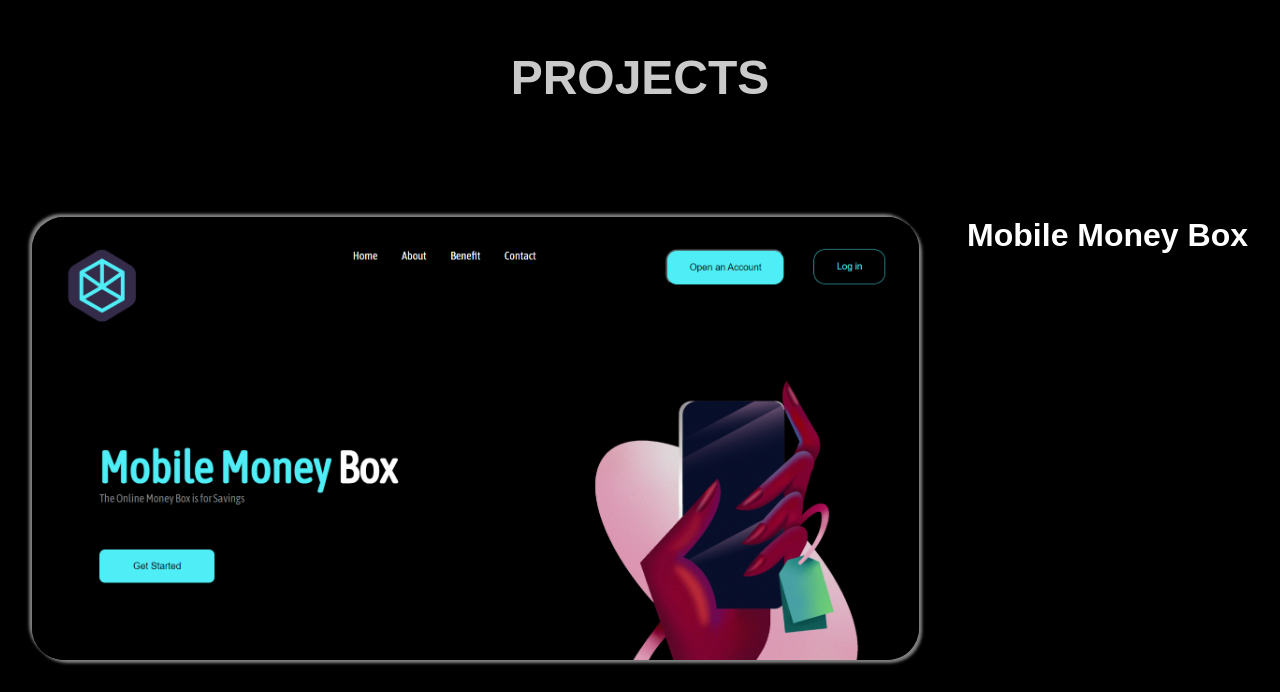
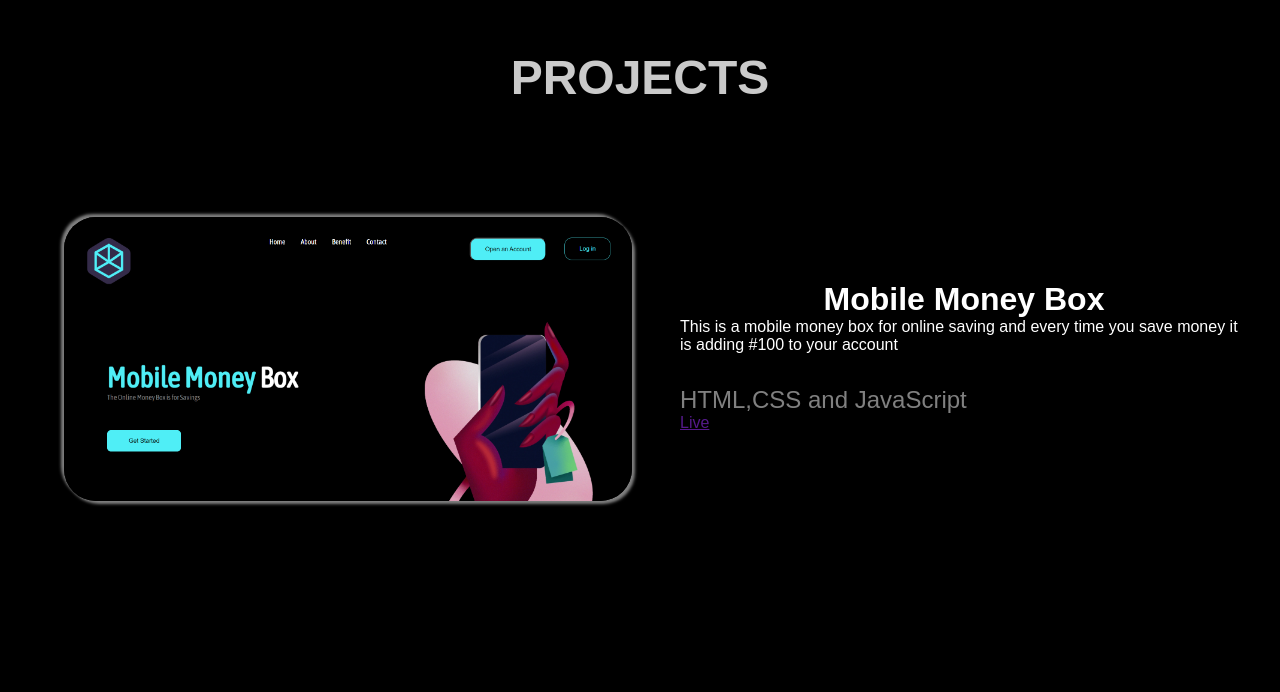
Before and after one commit to TaiwoSoftware/Akerele, a React (Vite) app: page / in a window 1280 px wide. Shown: the part 1886-2578 px from the top of the page. After the commit the page ends 2419 px from the top, so only its background shows below. Built offline with nearby package versions, Linux system fonts and the light colour scheme.

Commit message:
almost done

```diff
--- a/index.html
+++ b/index.html
@@ -2,7 +2,7 @@
 <html lang="en">
   <head>
     <meta charset="UTF-8" />
-    <link rel="icon" type="image/svg+xml" href="/vite.svg" />
+    <link rel="icon" type="image/svg+xml" href="/src/images/Screenshot (123).png" />
     <meta name="viewport" content="width=device-width, initial-scale=1.0" />
     <title>Akerele</title>
   </head>
--- a/src/App.css
+++ b/src/App.css
@@ -97,15 +97,15 @@ body {
 }
 
 .header h1{
-    text-align: center;
     font-size: 4rem;
+    padding: 2rem;
     color: rgb(205, 205, 205);
 }
 
 .header p {
-    text-align: center;
     font-size: 2rem;
     color: rgb(205, 205, 205);
+    padding-left: 2rem;
 }
 
 .details {
@@ -204,8 +204,9 @@ body {
     width: 100%;
     box-sizing: border-box;
     display: grid;
-    grid-template-columns: 1fr auto;
+    grid-template-columns: 1fr 1fr;
     gap: 3rem;
+    padding-left:2rem ;
 }
 
 .pro {
@@ -235,6 +236,19 @@ body {
     text-align: center;
 }
 
-/* .detailed {
-    width: 50%;
-} */
+.detailed  h3{
+    width: 100%;
+    text-align: center;
+    align-items: center;
+    margin-top: 4rem;
+}
+
+.detailed p {
+    width: 100%;
+}
+
+.tools {
+    color: gray;
+    margin-top: 2rem;
+    font-size: 1.5rem;
+}
--- a/src/components/Body.jsx
+++ b/src/components/Body.jsx
@@ -41,7 +41,10 @@ const Body = () => {
               alt="Mobile image"
               sizingImage="mobileImage"
               nameOfProject='Mobile Money Box'
-              // details='This production is to make life easier for a human to be able to save money at your wish and the moment you save your money'
+              details="This is a mobile money box for online saving and every time you save money it is adding #100 to your account"
+              skill="HTML,CSS and JavaScript"
+              href=''
+              links='Live'
             />
           </div>
         </div>
--- a/src/components/Project.jsx
+++ b/src/components/Project.jsx
@@ -9,6 +9,7 @@ const Project = ({
   sizingImage,
   nameOfProject,
   lowerContainer,
+  skill
 }) => {
   return (
     <div className="containerProject">
@@ -18,8 +19,8 @@ const Project = ({
           <h3>{nameOfProject}</h3>
           <div className="detailed">
             <p>{details}</p>
+            <p  className="tools">{skill}</p>
           </div>
-          <p>{tools}</p>
           <a href={href}>{links}</a>
         </div>
       </div>
```
Also changed, not shown: src/images/Screenshot (123).png (added).
